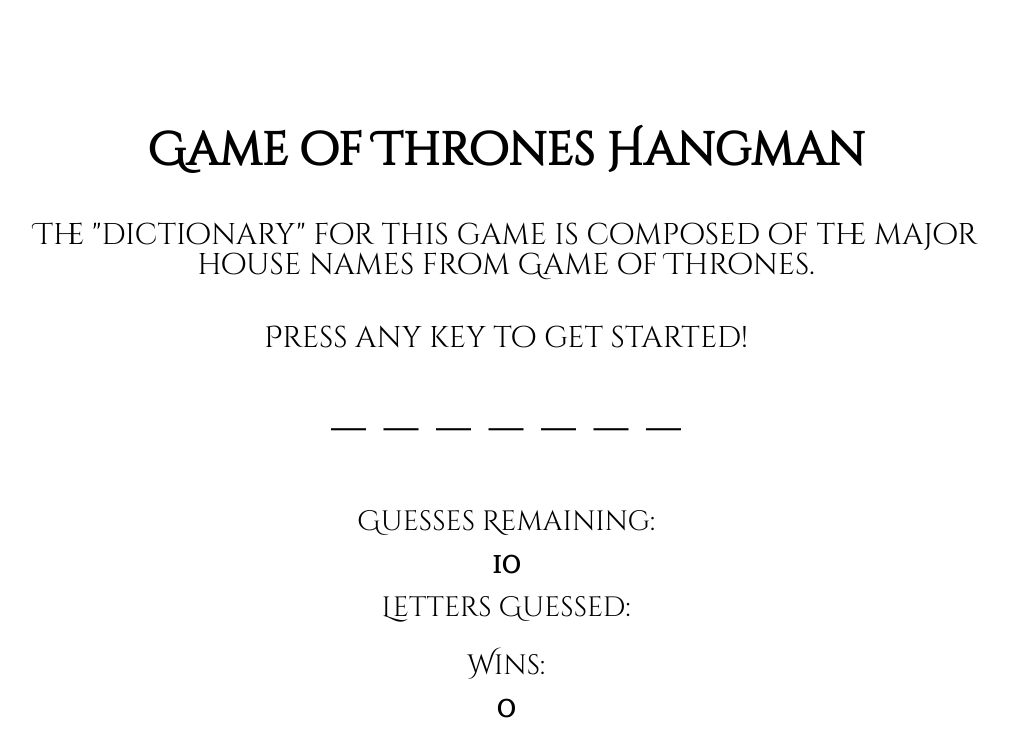
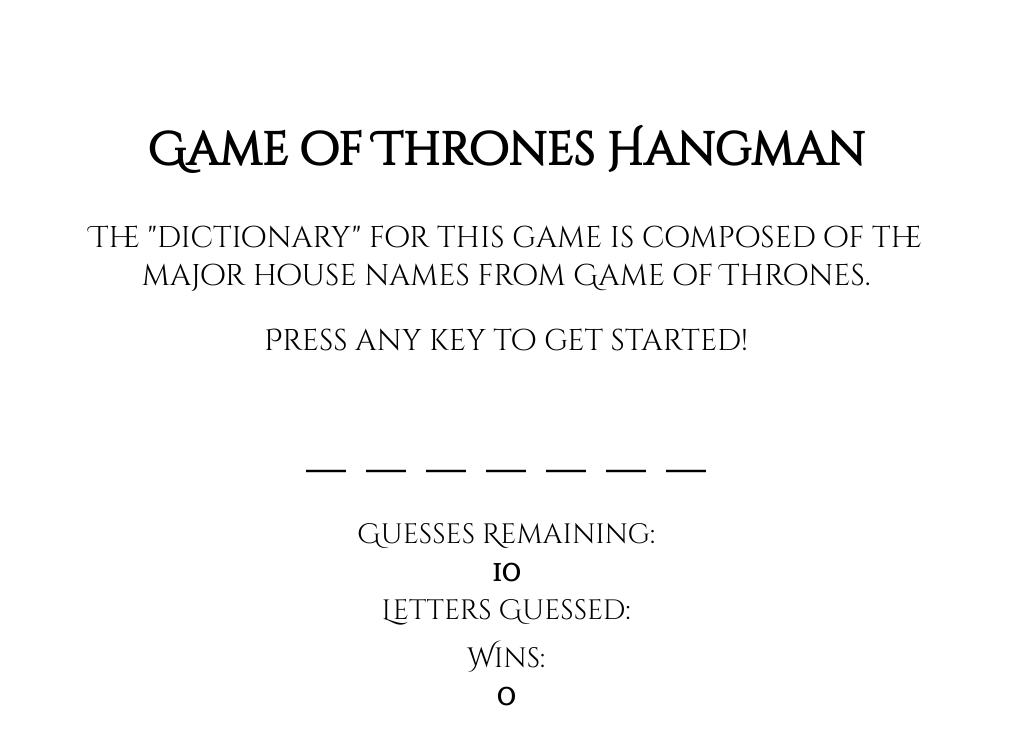
Before and after one commit to enimocks/Hangman-Game, a plain HTML site: page index.html in a window 1280 px wide. Shown: the whole page, without its empty margins (134-1143 px from the left). Drawn offline with Linux system fonts and the light colour scheme.

Commit message:
style enhancements

```diff
--- a/assets/css/style.css
+++ b/assets/css/style.css
@@ -10,9 +10,9 @@
 
 h2 {
   font-size: 30px;
-  padding-left: 10%;
-  padding-right: 10%;
-  padding-bottom: 0.5em;
+  padding-left: 15%;
+  padding-right: 15%;
+  line-height: 1.25;
 }
 
 div {
@@ -21,25 +21,25 @@
 }
 
 #word {
-  text-align: center;
-  font-size: 70px;
-  padding-bottom: 1em;
+    text-align: center;
+    font-size: 80px;
+    padding: 0.5em 0;
 }
 
 #guessCount {
   text-align: center;
   font-weight: bold;
-  padding: 15px 0;
+  padding: 10px 0;
 }
 
 #lettersGuessed {
   font-weight: bold;
-  padding: 15px 0;
+  padding: 10px 0;
 }
 
 #wins {
   font-weight: bold;
-  padding: 15px 0;
+  padding: 10px 0;
 }
 
 #game-pane {
```
